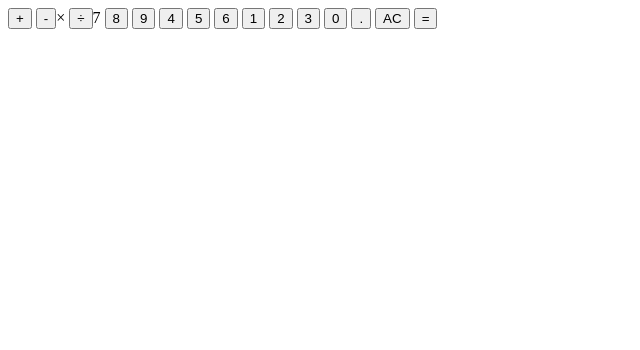
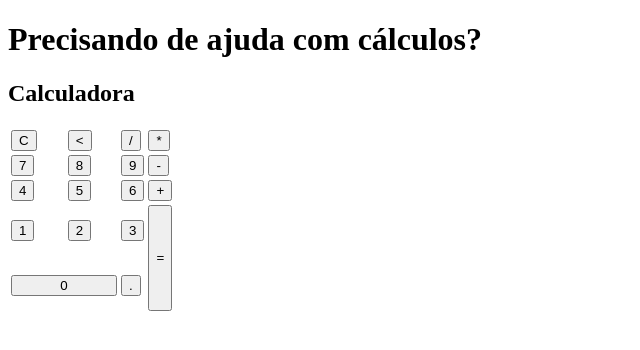
Before and after one commit to ALEXANDER-B-SOUZA/Calculadora, a plain HTML site: page Index.html in a window 1280 px wide. Shown: the whole page, without its empty margins (0-640 px from the left). Drawn offline with Linux system fonts and the light colour scheme.

Commit message:
criando o html.

```diff
--- a/Index.html
+++ b/Index.html
@@ -8,25 +8,42 @@
     <title>calculadora</title>
 </head>
 <body>
-    <div class="calculator__keys">
-        <button class="key--operator" data-action="add">+</button>
-        <button class="key--operator" data-action="subtract">-</button
-        <button class="key--operator" data-action="multiply">&times;</button>
-        <button class="key--operator" data-action="divide">÷</button
-        <button>7</button>
-        <button>8</button>
-        <button>9</button>
-        <button>4</button>
-        <button>5</button>
-        <button>6</button>
-        <button>1</button>
-        <button>2</button>
-        <button>3</button>
-        <button>0</button>
-        <button data-action="decimal">.</button>
-        <button data-action="clear">AC</button>
-        <button class="key--equal" data-action="calculate">=</button>
-      </div>
-
+    <div class="fundo">
+        <h1>Precisando de ajuda com cálculos?</h1>
+        <div class="calculadora">
+            <h2>Calculadora</i></h2>
+            <p id="resultado"></p>
+                <table>
+                    <tr>
+                        <td><button class="botao" onclick="clean()">C</td>
+                        <td><button class="botao" onclick="back()"><</td>
+                        <td><button class="botao" onclick="insert('/')">/</button></td>
+                        <td><button class="botao" onclick="insert('*')">*</button></td>
+                    </tr>
+                    <tr>
+                        <td><button class="botao" onclick="insert('7')">7</button></td>
+                        <td><button class="botao" onclick="insert('8')">8</button></td>
+                        <td><button class="botao" onclick="insert('9')">9</button></td>
+                        <td><button class="botao" onclick="insert('-')">-</button></td>
+                    </tr>
+                    <tr>
+                        <td><button class="botao" onclick="insert('4')">4</button></td>
+                        <td><button class="botao" onclick="insert('5')">5</button></td>
+                        <td><button class="botao" onclick="insert('6')">6</button></td>
+                        <td><button class="botao" onclick="insert('+')">+</button></td>
+                    </tr>
+                    <tr>
+                        <td><button class="botao" onclick="insert('1')">1</button></td>
+                        <td><button class="botao" onclick="insert('2')">2</button></td>
+                        <td><button class="botao" onclick="insert('3')">3</button></td>
+                        <td rowspan="2"><button class="botao" style="height: 106px;" onclick="calcular()">=</button></td>
+                    </tr>
+                    <tr>
+                        <td colspan="2"><button class="botao" style="width: 106px;" onclick="insert('0')">0</button></td>
+                        <td><button class="botao" onclick="insert('.')">.</button></td>
+                    </tr>
+                </table>
+        </div>
+    </div>
 </body>
 </html>
```
